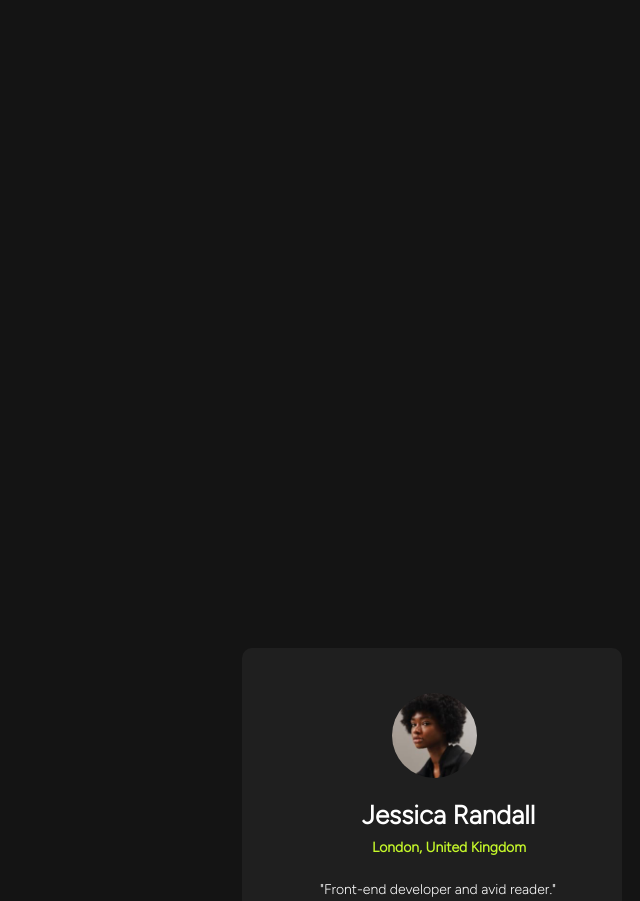
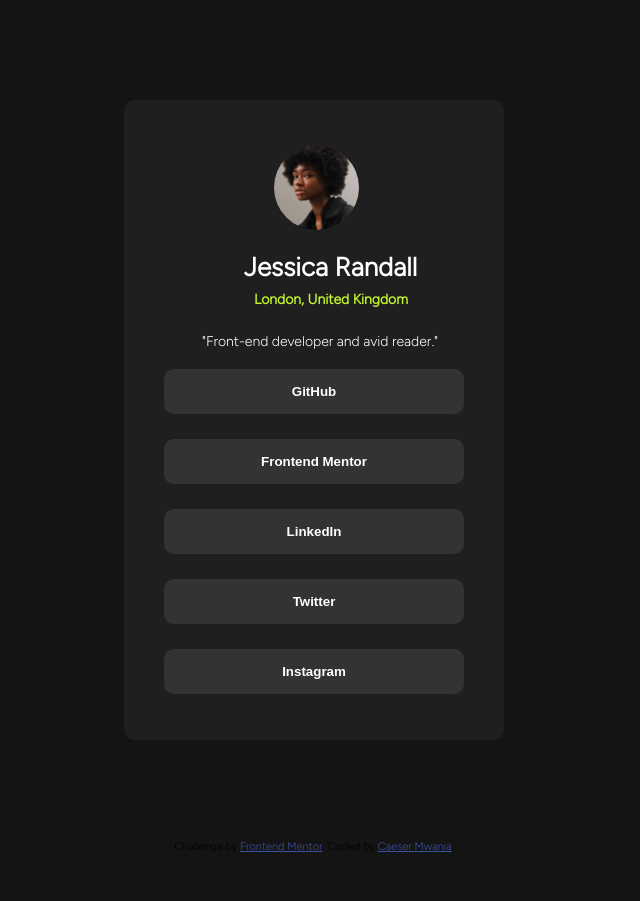
Before and after one commit to ghost237-sys/social-links-profile, a plain HTML site: page index.html in a window 1280 px wide. Shown: the top 901 px of the page, without its empty margins (414-1054 px from the left). After the commit the page ends 861 px from the top, so only its background shows below. Drawn offline with Linux system fonts and the light colour scheme.

Commit message:
updated style.css

```diff
--- a/style.css
+++ b/style.css
@@ -7,9 +7,12 @@ body{
 .container{
     width: 380px;
     height: 640px;
-    margin: 45%;
     background: hsl(0, 0%, 12%);
     border-radius: 10px;
+    margin-right: auto;
+    margin-left: auto;
+    margin-top:100px;
+    margin-bottom: 100px;
 
 }
 
```
